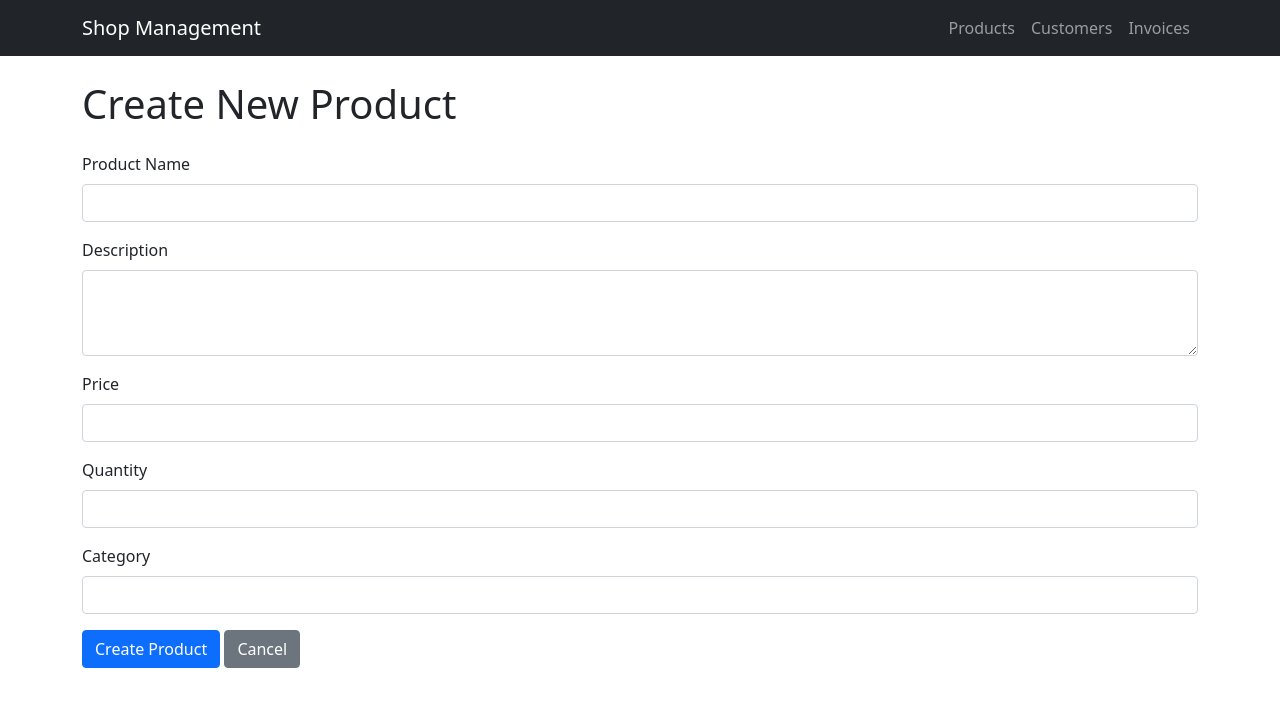
After one commit to ahprinters/shopManagement, a PHP site: page /views/products/create.php in a window 1280 px wide. The commit adds this page. Shown: the top 707 px of the page. Run offline with PHP 8.4, Linux system fonts and the light colour scheme.

Commit message:
namespace

```diff
--- a/public/index.php
+++ b/public/index.php
@@ -12,9 +12,13 @@ $router->get('/', function() {
     exit;
 });
 
+// Product routes
 $router->get('/products', [ProductController::class, 'index']);
 $router->get('/products/create', [ProductController::class, 'create']);
 $router->post('/products/create', [ProductController::class, 'create']);
+$router->get('/products/edit/{id}', [ProductController::class, 'edit']);
+$router->post('/products/edit/{id}', [ProductController::class, 'update']);
+$router->get('/products/delete/{id}', [ProductController::class, 'delete']);
 
 // Resolve the current route
 $router->resolve();
--- /dev/null
+++ b/views/products/create.php
@@ -0,0 +1,38 @@
+<?php ob_start(); ?>
+
+<h1>Create New Product</h1>
+
+<form method="POST" action="/products/create" class="mt-4">
+    <div class="mb-3">
+        <label for="name" class="form-label">Product Name</label>
+        <input type="text" class="form-control" id="name" name="name" required>
+    </div>
+
+    <div class="mb-3">
+        <label for="description" class="form-label">Description</label>
+        <textarea class="form-control" id="description" name="description" rows="3"></textarea>
+    </div>
+
+    <div class="mb-3">
+        <label for="price" class="form-label">Price</label>
+        <input type="number" class="form-control" id="price" name="price" step="0.01" required>
+    </div>
+
+    <div class="mb-3">
+        <label for="quantity" class="form-label">Quantity</label>
+        <input type="number" class="form-control" id="quantity" name="quantity" required>
+    </div>
+
+    <div class="mb-3">
+        <label for="category" class="form-label">Category</label>
+        <input type="text" class="form-control" id="category" name="category">
+    </div>
+
+    <button type="submit" class="btn btn-primary">Create Product</button>
+    <a href="/products" class="btn btn-secondary">Cancel</a>
+</form>
+
+<?php
+$content = ob_get_clean();
+require __DIR__ . '/../layout.php';
+?>
```
Also changed, not shown: src/Core/Router.php (+10 -1 lines), views/404.php (added, +14 -0 lines), public/.htaccess (added).
